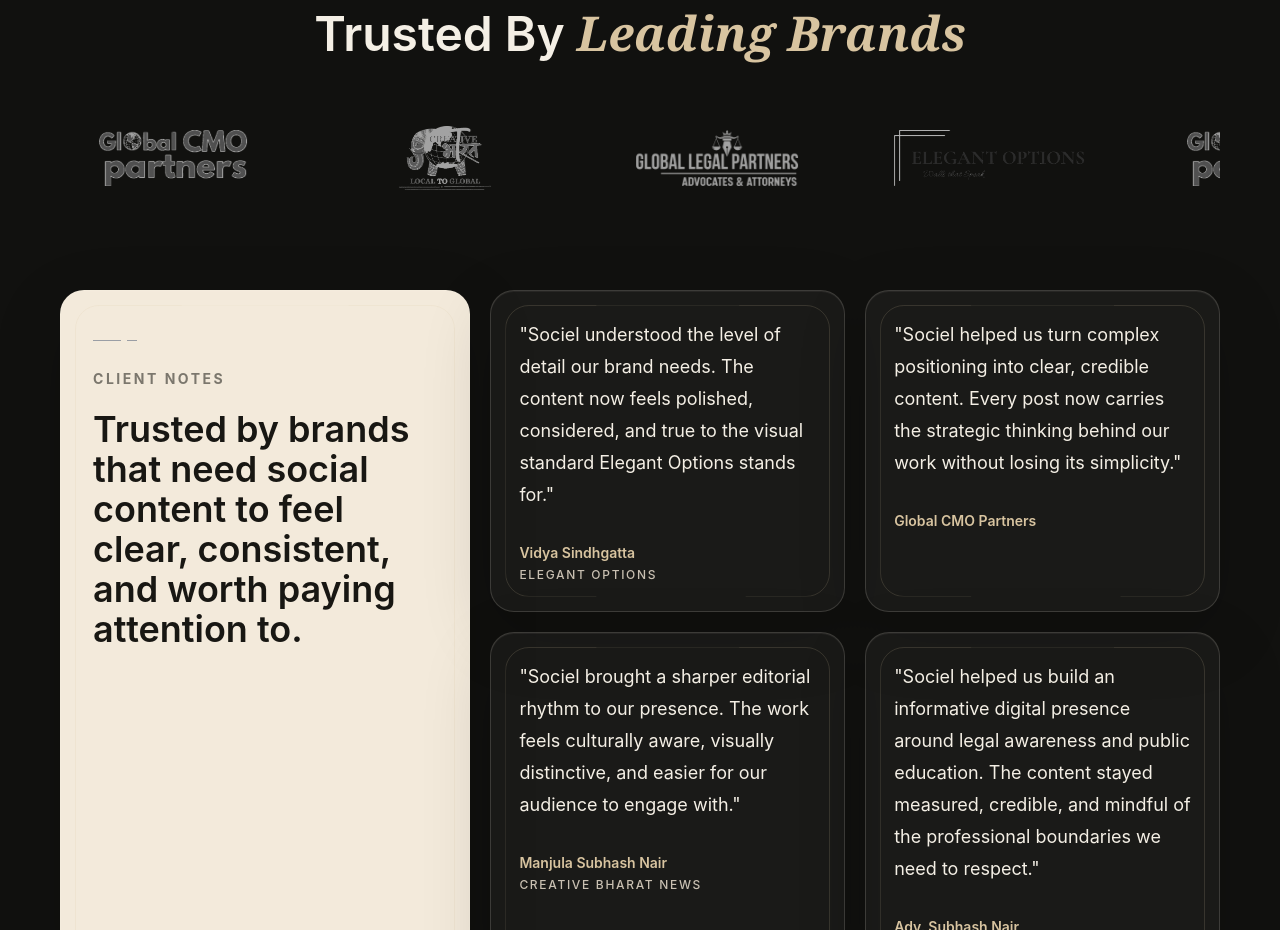
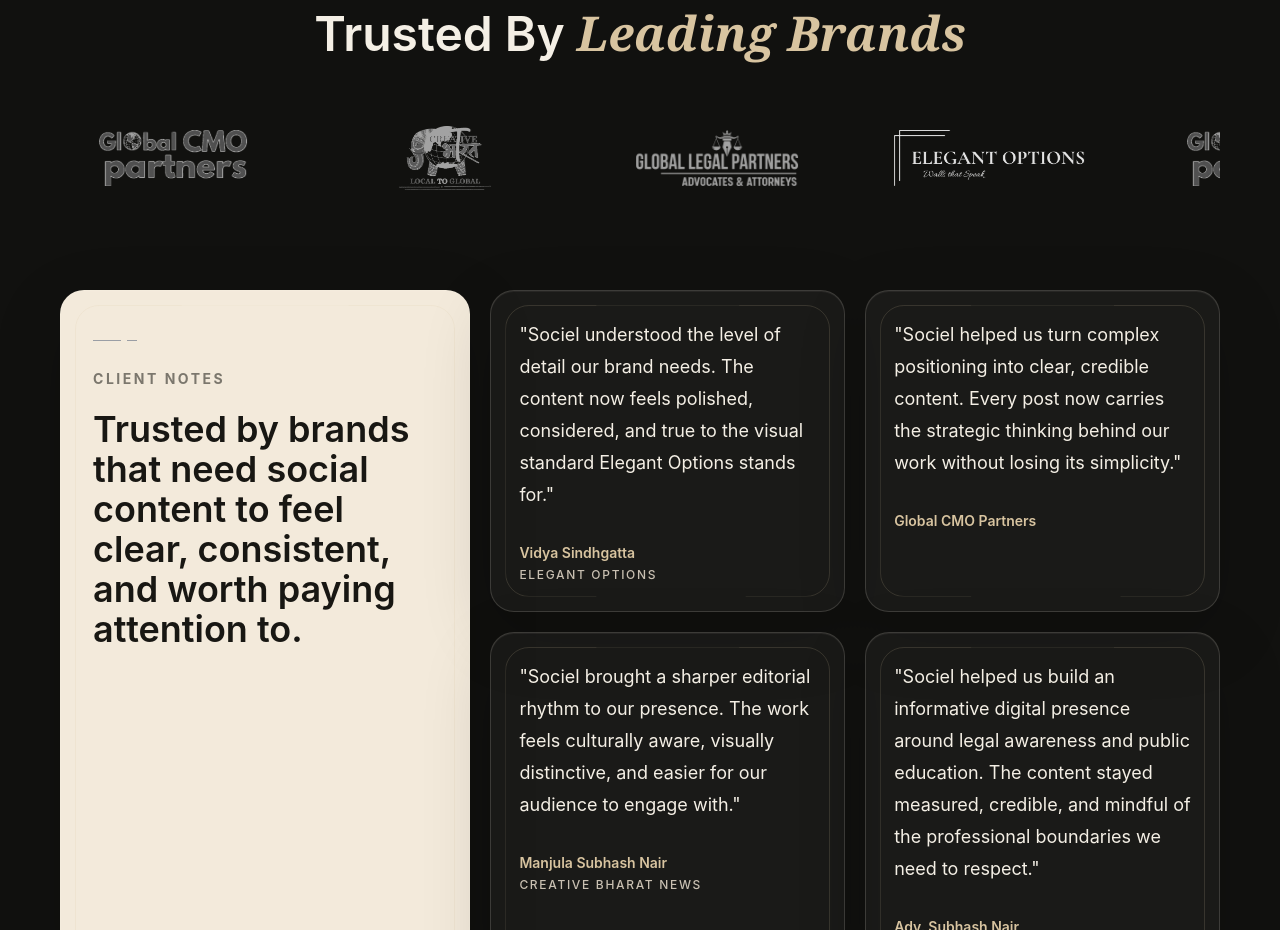
Before and after one commit to socielhq/Sociel-1, a Next.js app: page / in a window 1280 px wide. Shown: the part 4800-5730 px from the top of the page. Built offline with nearby package versions, Linux system fonts and the light colour scheme.

Commit message:
Improve Elegant Options logo visibility

```diff
--- a/src/app/globals.css
+++ b/src/app/globals.css
@@ -107,7 +107,7 @@ select {
 }
 
 .client-logo--elegant {
-  filter: grayscale(1) brightness(5.4) contrast(0.62);
+  filter: grayscale(1) brightness(0) invert(1);
   opacity: 0.9;
 }
 
```
